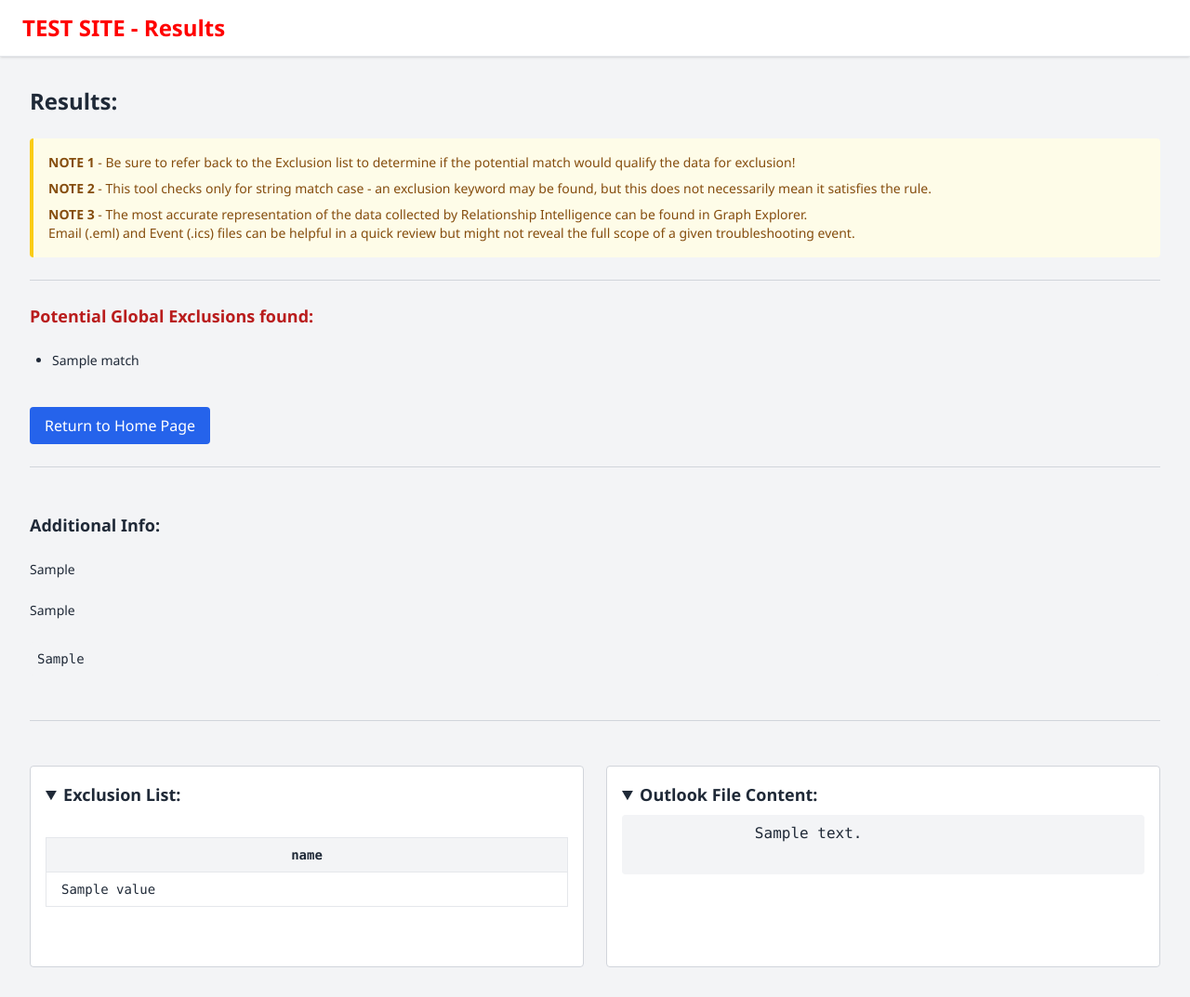
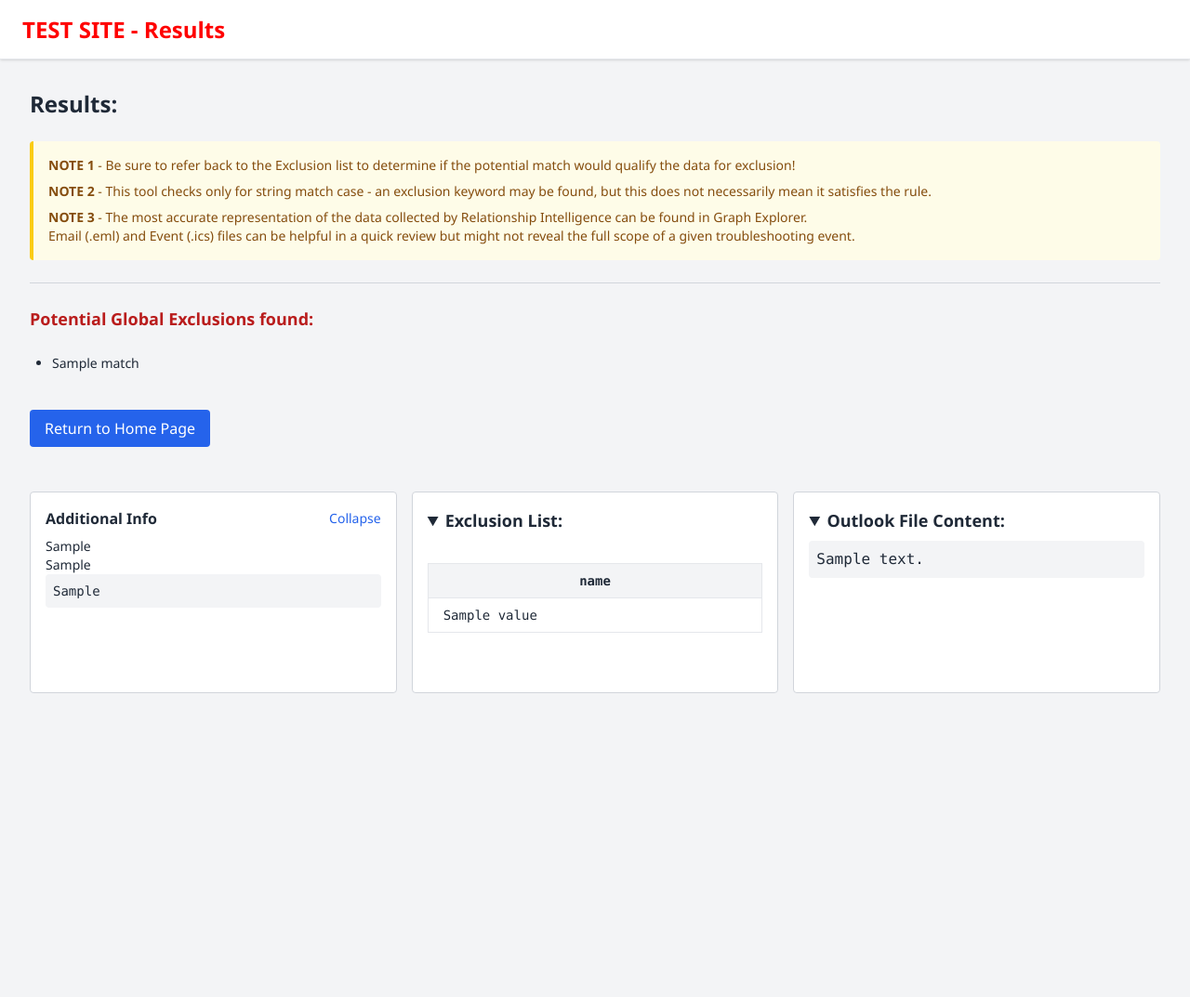
Before and after one commit to lt4753/dc1-global-exclusion-check, a Flask app: template templates/results.html in a window 1280 px wide. Shown: the whole page at 93% size. Run offline with Flask 3, Linux system fonts and the light colour scheme; the template is opened without the code that fills it: most values are stand-ins (such as "Sample title", 1, 10 or a date in 2020); some libraries are stand-ins or nearby versions.

Commit message:
dev commit

```diff
--- a/templates/results.html
+++ b/templates/results.html
@@ -63,7 +63,7 @@
         <input type="submit" value="Return to Home Page" class="mt-4 bg-blue-600 text-white px-4 py-2 rounded hover:bg-blue-700">
       </form>
 
-      <hr class="border-gray-300">
+      <!-- <hr class="border-gray-300">
       <br>
       <h3 class="text-lg font-semibold">Additional Info:</h3>
 
@@ -78,12 +78,62 @@
       {% endfor %}
 
       <br>
-      <hr class="border-gray-300">
+      <hr class="border-gray-300"> -->
       <br>
 
-      <div class="flex flex-col lg:flex-row gap-6">
-        <!-- LEFT SIDE: Exclusion List -->
-        <div class="flex-1 border border-gray-300 rounded bg-white p-4 overflow-x-auto overflow-y-auto max-h-[1000px]">
+      <script>
+        function togglePanel() {
+          const panel = document.getElementById('additionalInfoPanel');
+          const showBtn = document.getElementById('showPanelBtn');
+          const exclusionPanel = document.getElementById('exclusionPanel');
+          const outlookPanel = document.getElementById('outlookPanel');
+
+          const isCollapsed = panel.classList.contains('hidden');
+
+          if (isCollapsed) {
+            panel.classList.remove('hidden');
+            showBtn.classList.add('hidden');
+            panel.classList.add('block');
+            panel.classList.remove('w-0');
+            exclusionPanel.classList.replace('basis-1/2', 'basis-1/3');
+            outlookPanel.classList.replace('basis-1/2', 'basis-1/3');
+            } else {
+            panel.classList.add('hidden');
+            panel.classList.remove('block');
+            showBtn.classList.remove('hidden');
+            exclusionPanel.classList.replace('basis-1/3', 'basis-1/2');
+            outlookPanel.classList.replace('basis-1/3', 'basis-1/2');
+          }
+        }
+      </script>
+
+<!-- WRAPPER: Additional Info + Exclusion + Outlook Content -->
+<div class="flex gap-4 mt-6">
+
+  <!-- COLLAPSIBLE PANEL: Additional Info -->
+  <div id="additionalInfoPanel" class="basis-1/3 transition-all duration-300 ease-in-out bg-white max-h-[1000px] rounded border border-gray-300 p-4 overflow-auto">
+    <div class="flex justify-between items-center mb-2">
+      <h3 class="text-md font-semibold">Additional Info</h3>
+      <button onclick="togglePanel()" class="text-sm text-blue-600 hover:underline">Collapse</button>
+    </div>
+    {% for additional_ics_info in lines_from_ics %}
+      <p class="text-sm">{{ additional_ics_info }}</p>
+    {% endfor %}
+    {% for additional_eml_info in lines_from_eml %}
+      <p class="text-sm">{{ additional_eml_info }}</p>
+    {% endfor %}
+    {% for additional_json_info in lines_from_json %}
+      <pre class="bg-gray-100 p-2 rounded text-sm whitespace-pre-wrap break-words">{{ additional_json_info }}</pre>
+    {% endfor %}
+  </div>
+
+  <!-- EXPAND BUTTON -->
+  <button id="showPanelBtn" onclick="togglePanel()" class="hidden self-start bg-blue-600 text-white text-xs px-2 py-1 rounded hover:bg-blue-700">
+    &laquo; Expand Info
+  </button>
+
+  <!-- MAIN PANELS -->
+  <div id="exclusionPanel" class="basis-1/3 border border-gray-300 rounded bg-white p-4 overflow-auto max-h-[1000px] transition-all duration-300 ease-in-out">
     <details open>
       <summary class="text-lg font-semibold mb-2 cursor-pointer">Exclusion List:</summary>
       <pre class="whitespace-pre-wrap break-words">
@@ -109,16 +159,14 @@
     </details>
   </div>
 
-        <!-- RIGHT SIDE: Outlook Content -->
-        <div class="flex-1 border border-gray-300 rounded bg-white p-4 overflow-x-auto overflow-y-auto max-h-[1000px]">
+  <div id="outlookPanel" class="basis-1/3 border border-gray-300 rounded bg-white p-4 overflow-auto max-h-[1000px] transition-all duration-300 ease-in-out">
     <details open>
       <summary class="text-lg font-semibold mb-2 cursor-pointer">Outlook File Content:</summary>
-            <pre class="bg-gray-100 p-2 rounded whitespace-pre-wrap break-words">
-              {{ content }}
-            </pre>
+      <pre class="bg-gray-100 p-2 rounded whitespace-pre-wrap break-words">{{ content }}</pre>
     </details>
   </div>
 </div>
+
 
     </div>
   </main>
```
Lines whose indentation alone changed are shown as unchanged.
